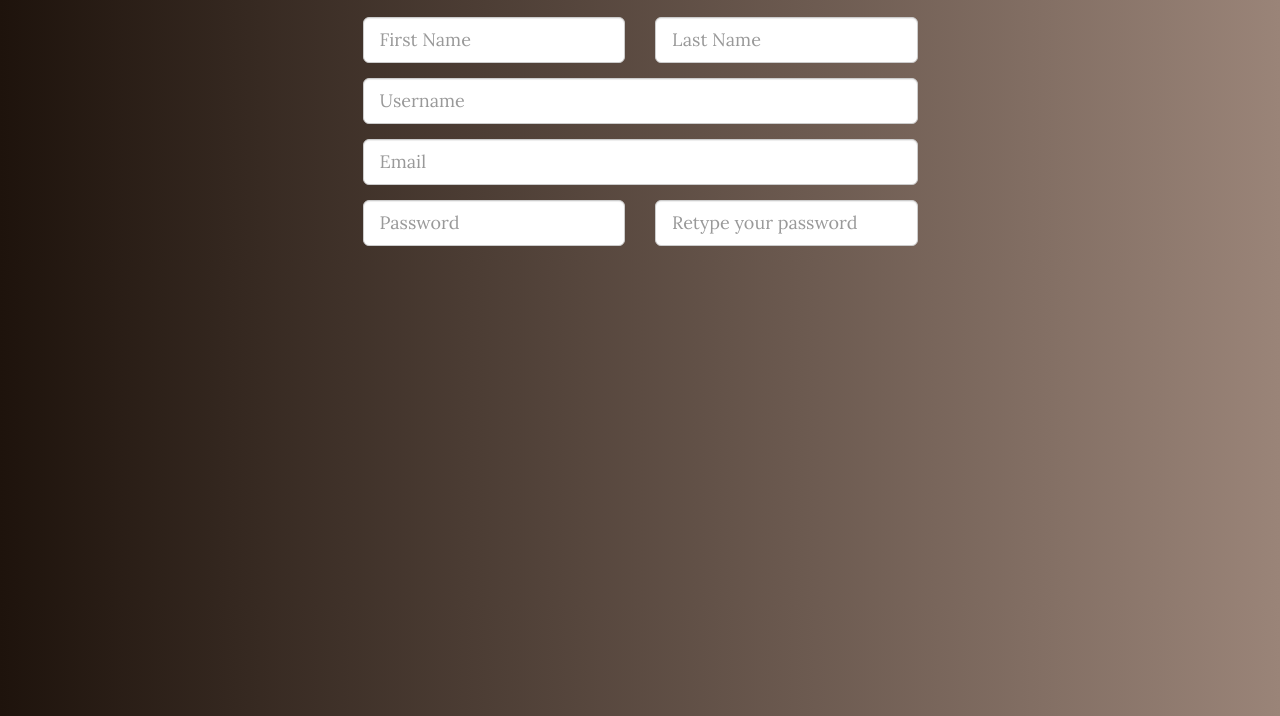
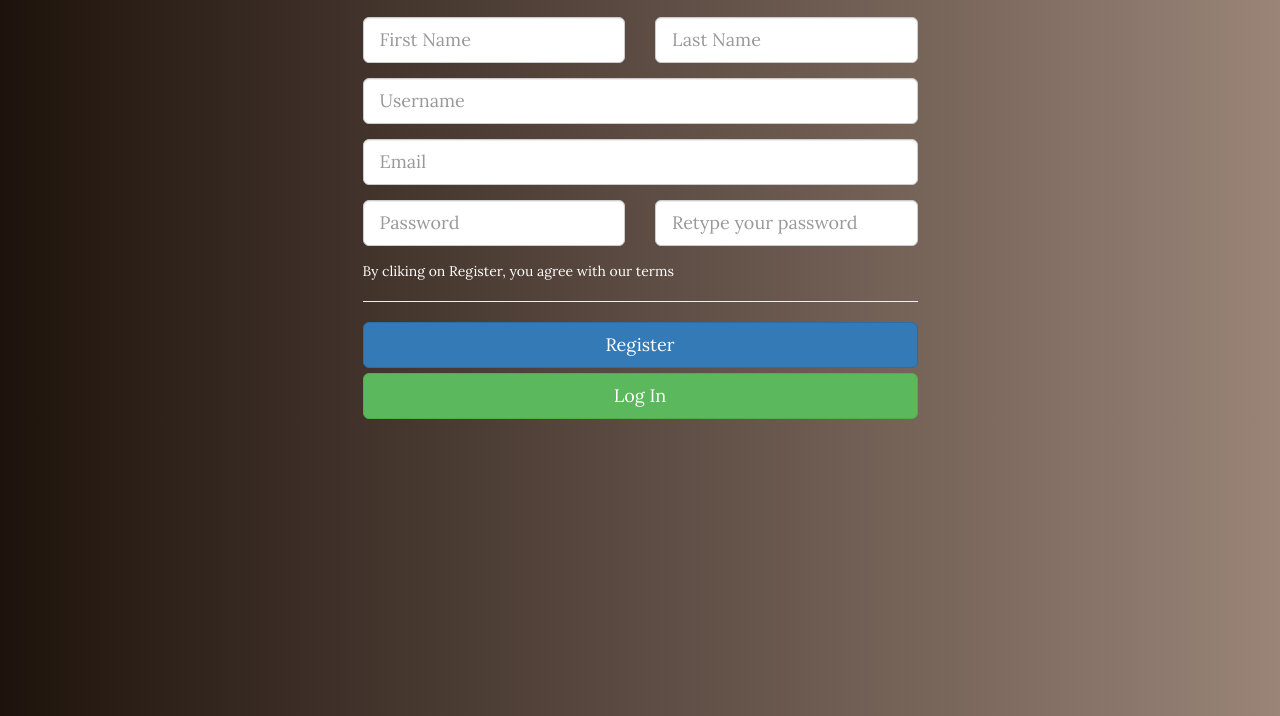
Before and after one commit to Tomekzako/Registration-form, a plain HTML site: page index.html in a window 1280 px wide. Shown: the part 84-800 px from the top of the page. Drawn offline with nearby package versions, Linux system fonts and the light colour scheme.

Commit message:
Complete register form

```diff
--- a/css/style.css
+++ b/css/style.css
@@ -15,3 +15,7 @@ h1{
 h1 small{
     color: azure;
 }
+
+p{
+    color: #fff;
+}
--- a/index.html
+++ b/index.html
@@ -50,6 +50,10 @@
                             </div>
                         </div>
                     </div>
+                        <p>By cliking on Register, you agree with our terms</p>
+                    <hr>
+                        <div class="btn btn-primary btn-lg btn-block">Register</div>
+                        <div class="btn btn-success btn-lg btn-block">Log In</div>
                 </form>
             </div>
         </div>
```
